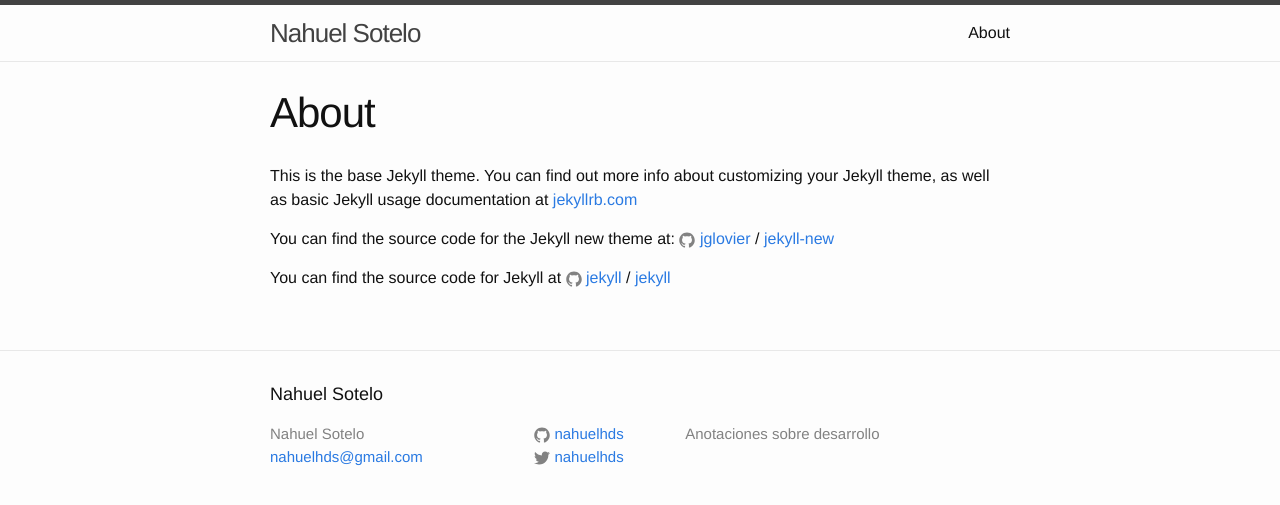
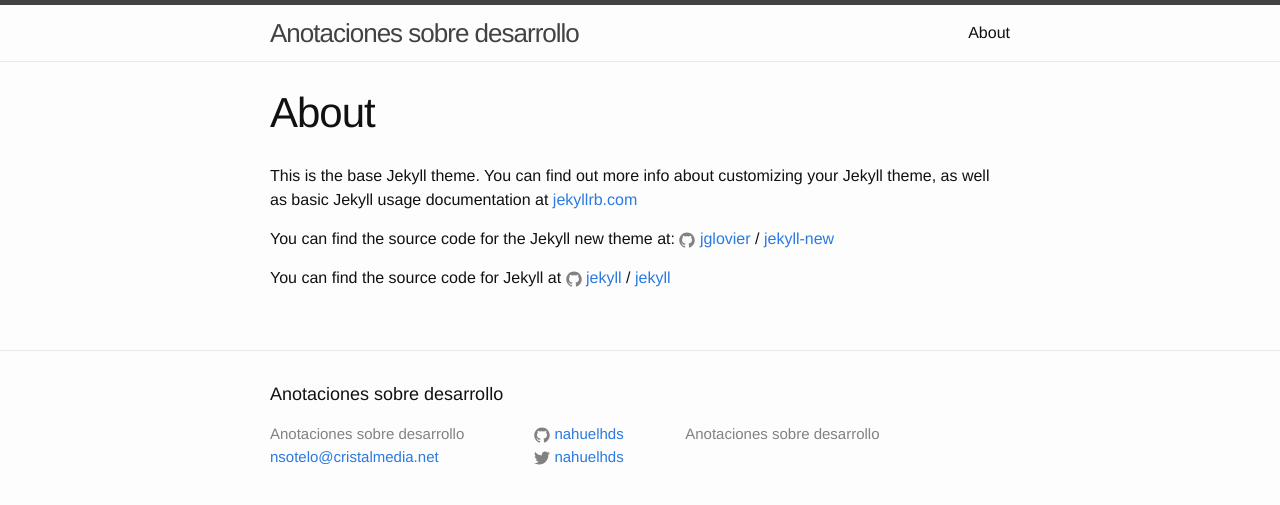
Before and after one commit to nahuelhds/nahuelhds.github.io, a Jekyll site: the page built from about.md, in a window 1280 px wide. Shown: the top 505 px of the page. Built offline with Jekyll 4.4.1, drawn with Linux system fonts in a browser that asks for light colours.

Commit message:
Modificaciones sobre el archivo config

```diff
--- a/_config.yml
+++ b/_config.yml
@@ -6,8 +6,8 @@
 # 'jekyll serve'. If you change this file, please restart the server process.
 
 # Site settings
-title: Nahuel Sotelo
-email: nahuelhds@gmail.com
+title: Anotaciones sobre desarrollo
+email: nsotelo@cristalmedia.net
 description: >
   Anotaciones sobre desarrollo
 baseurl: ""
```
